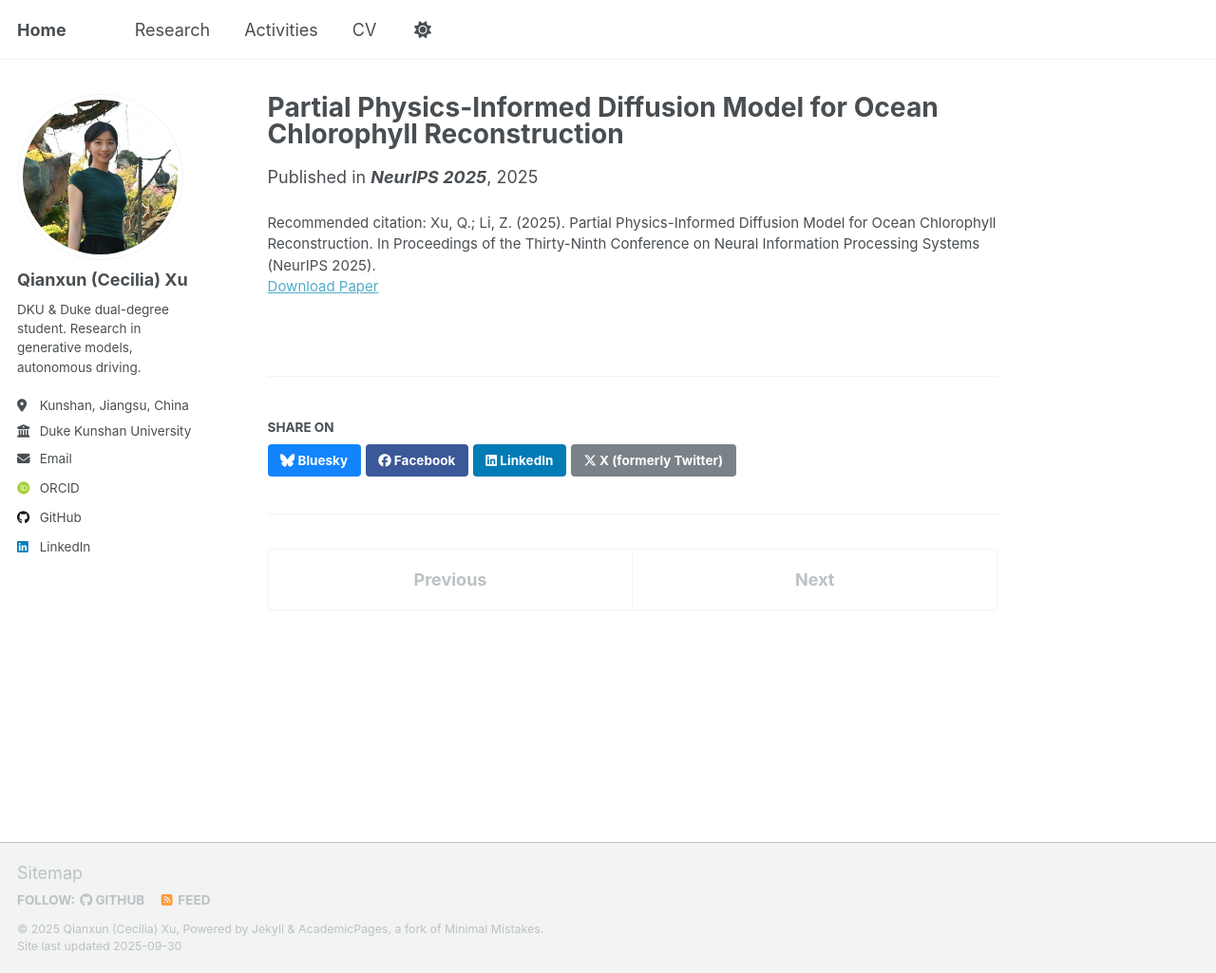
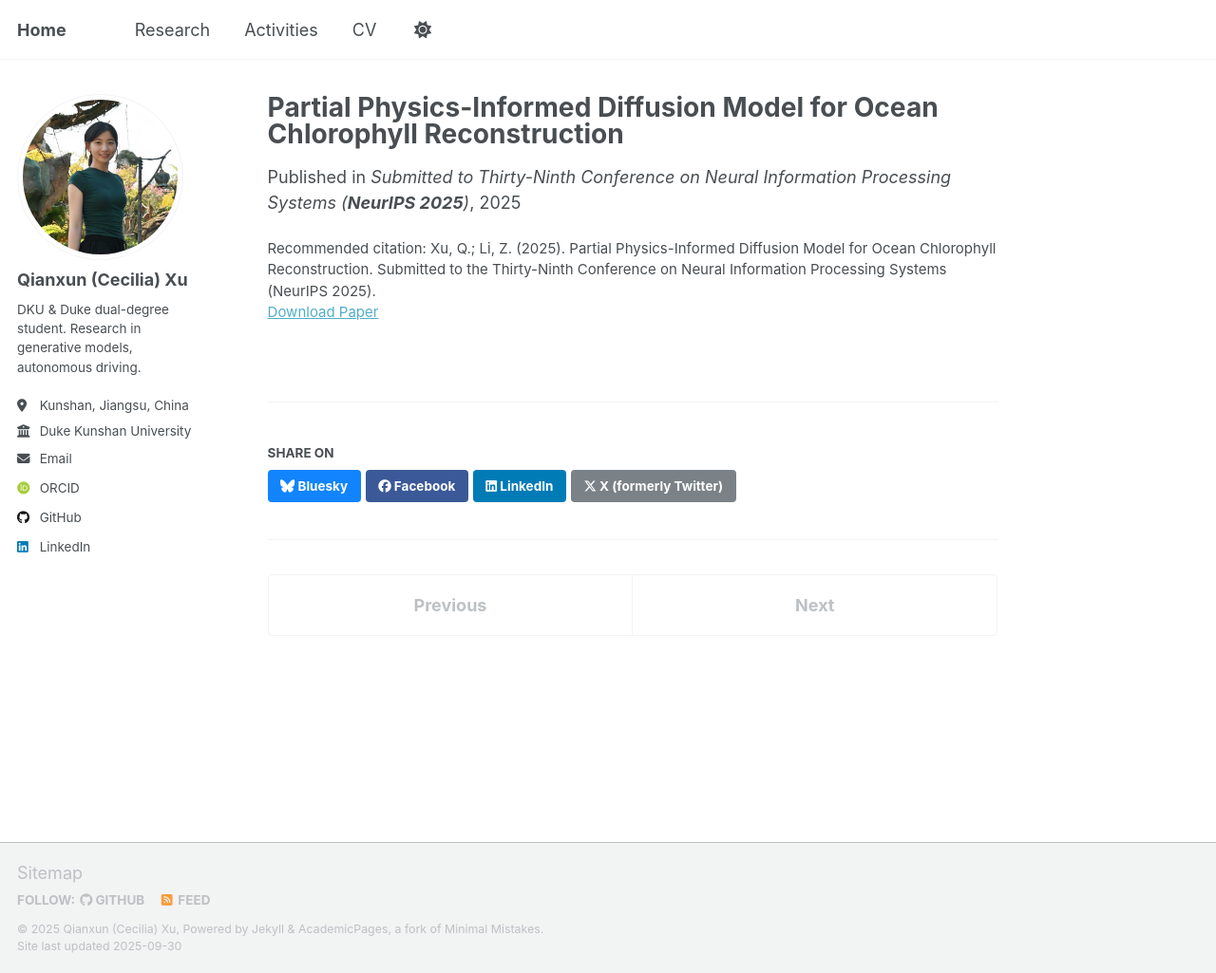
Before and after one commit to CeciliaTheBirb/CeciliaTheBirb.github.io, a Jekyll site: the page built from _publications/2025-06-08-paper-title-number-5.md, in a window 1280 px wide and 1025 px high. Shown: the whole window at 95% size. Built offline with Jekyll 4.4.1, drawn with Linux system fonts in a browser that asks for light colours; some web fonts are replaced; a script that is not in the unit is left out.

Commit message:
fixed errors

```diff
--- a/_publications/2025-06-08-paper-title-number-5.md
+++ b/_publications/2025-06-08-paper-title-number-5.md
@@ -6,7 +6,7 @@ category: conferences
 permalink: /publication/2025-ppidm-neurips
 excerpt:
 date: 2025-06-08
-venue: "<b>NeurIPS 2025</b>"
+venue: "Submitted to Thirty-Ninth Conference on Neural Information Processing Systems (<b>NeurIPS 2025</b>)"
 paperurl: "/files/paper1.pdf"
-citation: "Xu, Q.; Li, Z. (2025). Partial Physics-Informed Diffusion Model for Ocean Chlorophyll Reconstruction. In Proceedings of the Thirty-Ninth Conference on Neural Information Processing Systems (NeurIPS 2025)."
+citation: "Xu, Q.; Li, Z. (2025). Partial Physics-Informed Diffusion Model for Ocean Chlorophyll Reconstruction. Submitted to the Thirty-Ninth Conference on Neural Information Processing Systems (NeurIPS 2025)."
 ---
```
